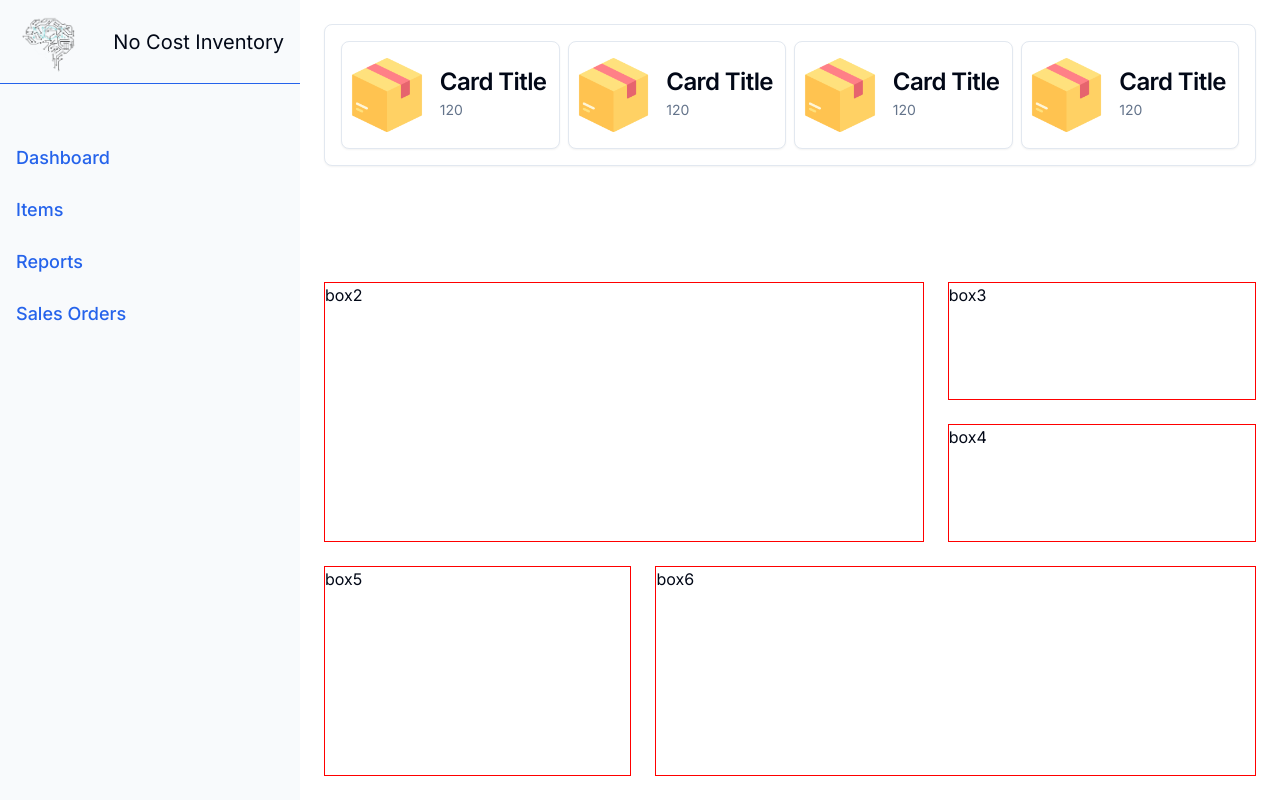
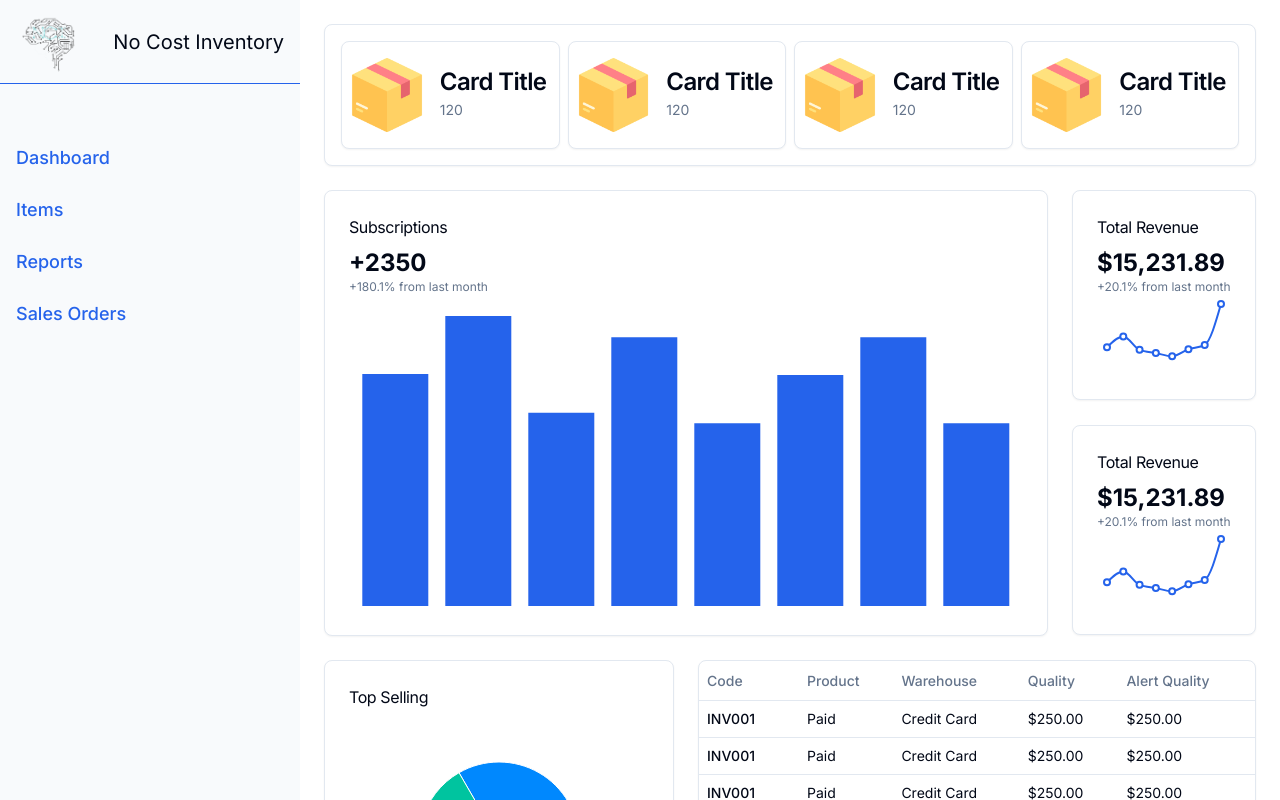
Before and after one commit to MohamedAdelElBaik/nci, a Next.js app: page /dashboard in a window 1280 px wide. Shown: the top 800 px of the page. Built offline with nearby package versions, Linux system fonts and the light colour scheme.

Commit message:
ADD : components to page

```diff
--- a/app/dashboard/page.module.css
+++ b/app/dashboard/page.module.css
@@ -2,8 +2,9 @@
   display: grid;
   /* grid-template-columns: 1fr; */
   /* grid-template-rows: 1fr; */
-  /* grid-template-rows: repeat(auto, max-content); */
-  /* grid-template-columns: repeat(auto, max-content); */
+  /* grid-template-rows: repeat(auto, 300px); */
+  grid-template-columns: repeat(auto-fill, minmax(300px, 1fr));
+
   margin: 0.5rem;
   gap: 1rem;
   grid-template-areas:
@@ -21,23 +22,20 @@
   /* border: 1px solid red; */
 }
 .box2 {
-  border: 1px solid red;
   grid-area: box2;
+  /* max-width: fit; */
 }
 .box3 {
-  border: 1px solid red;
   grid-area: box3;
 }
 .box4 {
-  border: 1px solid red;
   grid-area: box4;
 }
 .box5 {
-  border: 1px solid red;
   grid-area: box5;
 }
 .box6 {
-  border: 1px solid red;
+  /* border: 1px solid red; */
   grid-area: box6;
 }
 
--- a/app/dashboard/page.tsx
+++ b/app/dashboard/page.tsx
@@ -1,4 +1,8 @@
+import { Income } from './Income';
 import ItemsStatus from './ItemsStatus';
+import { SalesGraph } from './SalesGraph';
+import StokeTable from './StokeTable';
+import TopSelling from './TopSelling';
 import style from './page.module.css';
 
 export default function Dashboard() {
@@ -8,19 +12,19 @@ export default function Dashboard() {
         <ItemsStatus />
       </div>
       <div className={style.box2}>
-        <h1>box2</h1>
+        <SalesGraph />
       </div>
       <div className={style.box3}>
-        <h1>box3</h1>
+        <Income />
       </div>
       <div className={style.box4}>
-        <h1>box4</h1>
+        <Income />
       </div>
       <div className={style.box5}>
-        <h1>box5</h1>
+        <TopSelling />
       </div>
       <div className={style.box6}>
-        <h1>box6</h1>
+        <StokeTable />
       </div>
     </section>
   );
--- a/app/layout.tsx
+++ b/app/layout.tsx
@@ -20,7 +20,7 @@ export default function RootLayout({
   children: React.ReactNode;
 }>) {
   return (
-    <html lang="en">
+    <html lang="en" className="dark">
       <body className={`${inter.className}`}>
         <ThemeProvider attribute="class" defaultTheme="system" enableSystem>
           <div className={style.container}>
```
